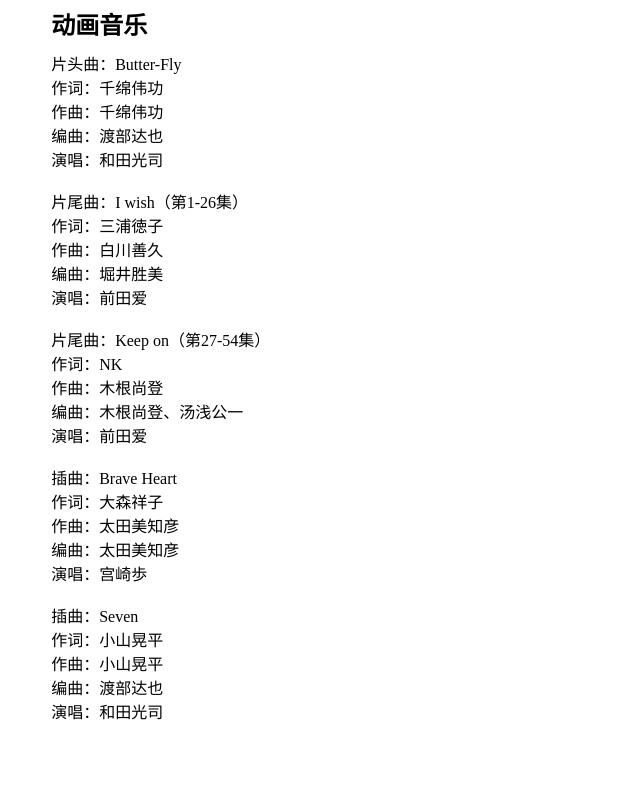
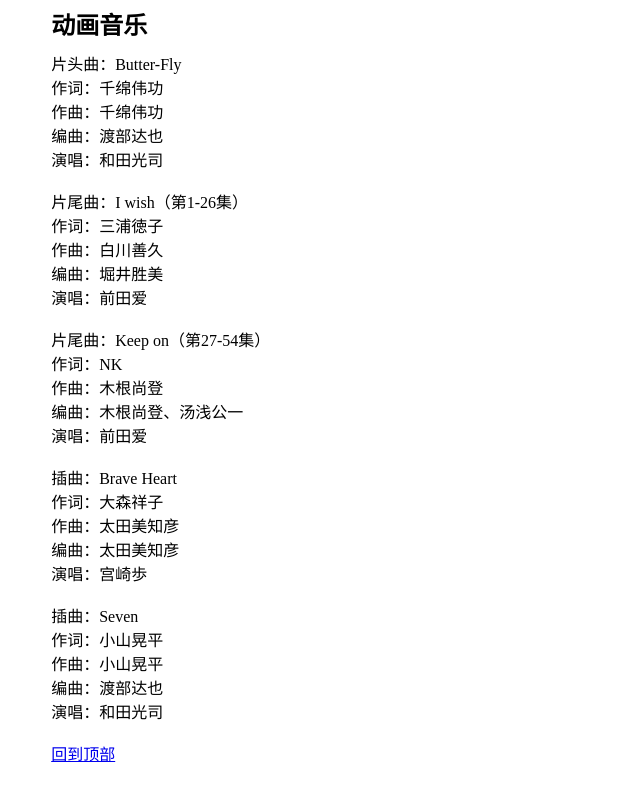
Before and after one commit to xukang404/Digimon-Adventure, a plain HTML site: page index.html in a window 1280 px wide. Shown: the part 2016-2816 px from the top of the page, without its empty margins (0-640 px from the left). Drawn offline with Linux system fonts and the light colour scheme.

Commit message:
添加返回顶部

```diff
--- a/index.html
+++ b/index.html
@@ -146,5 +146,7 @@
         </li>
       </ol>
     </section>
+
+    <a href="#">回到顶部</a>
   </body>
 </html>
```
